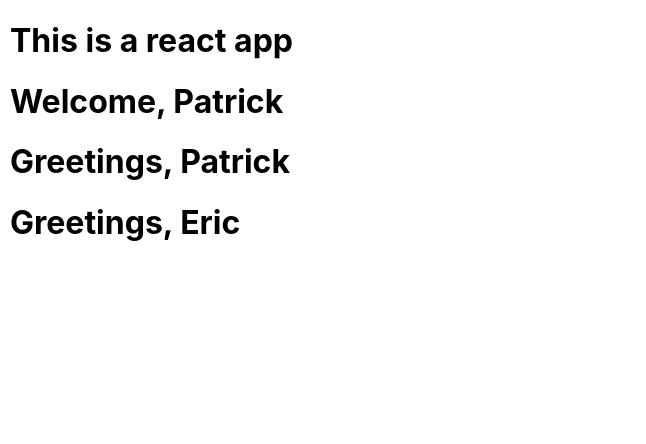
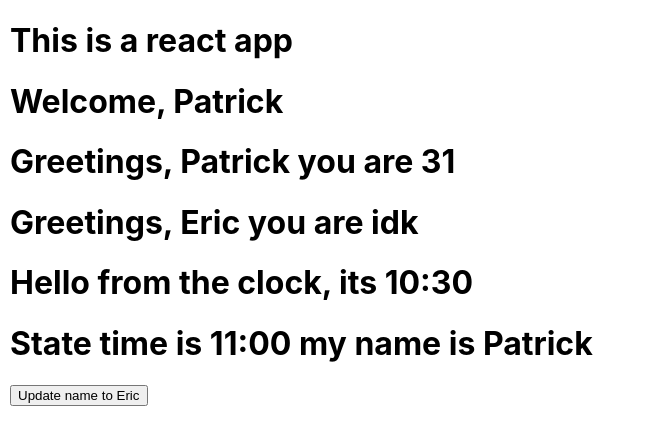
Before and after one commit to patrickj32/patricks_first_react_app, a React (Create React App) app: page / in a window 1280 px wide. Shown: the top 444 px of the page, without its empty margins (0-646 px from the left). Built offline with nearby package versions, Linux system fonts and the light colour scheme.

Commit message:
added class component and state

```diff
--- a/src/App.js
+++ b/src/App.js
@@ -1,6 +1,9 @@
 import './App.css';
 import Welcome from "./pj_components/Welcome";
 import CustomGreeting from "./pj_components/CustomGreeting"
+import PjClock from './pj_components/PjClock';
+import PjClockwithState from './pj_components/PjClockwithState';
+
 
 function App() {
   return (
@@ -8,8 +11,10 @@ function App() {
       <h1>This is a react app</h1>
 
       <Welcome/>
-      <CustomGreeting userName="Patrick"/>
+      <CustomGreeting userName="Patrick" age='31'/>
       <CustomGreeting userName="Eric" />
+      <PjClock time="10:30"/>
+      <PjClockwithState />
 
 
     </div>
--- a/src/pj_components/CustomGreeting.js
+++ b/src/pj_components/CustomGreeting.js
@@ -1,8 +1,11 @@
 function CustomGreeting (props) {
+
+
+    let age = props.age || "idk"
 
     return (
         <div className="CustomGreeting">
-            <h1>Greetings, {props.userName}</h1>
+            <h1>Greetings, {props.userName} you are {age} </h1>
         </div>
     );
 }
--- /dev/null
+++ b/src/pj_components/PjClock.js
@@ -0,0 +1,21 @@
+import React from "react"
+
+// in a class component, its "this" then ".props" and so on.
+// there is also a contructor and a super props
+
+class PjClock extends React.Component {
+    constructor(props) {
+        super(props)
+    }
+
+
+    render() {
+        return (
+            <div className="PjClock">
+                <h1>Hello from the clock, its {this.props.time}</h1>
+            </div>
+        )
+    }
+}
+
+export default PjClock
--- /dev/null
+++ b/src/pj_components/PjClockwithState.js
@@ -0,0 +1,33 @@
+import React from "react"
+
+// in a class component, its "this" then ".props" and so on.
+// there is also a contructor and a super props
+
+// *props are passed in, we have to give it something*
+// *state is not passed in, we create it inside the constructor*
+class PjClockwithState extends React.Component {
+    constructor(props) {
+        super(props)
+
+        // this is where im creating the state object
+        this.state = {
+            timeWithState: '11:00',
+            name: 'Patrick'
+        }
+    }
+
+    nameUpdate = () => {
+        this.setState({ name: "Eric" })
+
+    }
+    render() {
+        return (
+            <div className="PjClockwithState">
+                <h1>State time is {this.state.timeWithState} my name is {this.state.name}</h1>
+                <button onClick={this.nameUpdate}>Update name to Eric</button>
+            </div>
+        )
+    }
+}
+
+export default PjClockwithState
```
